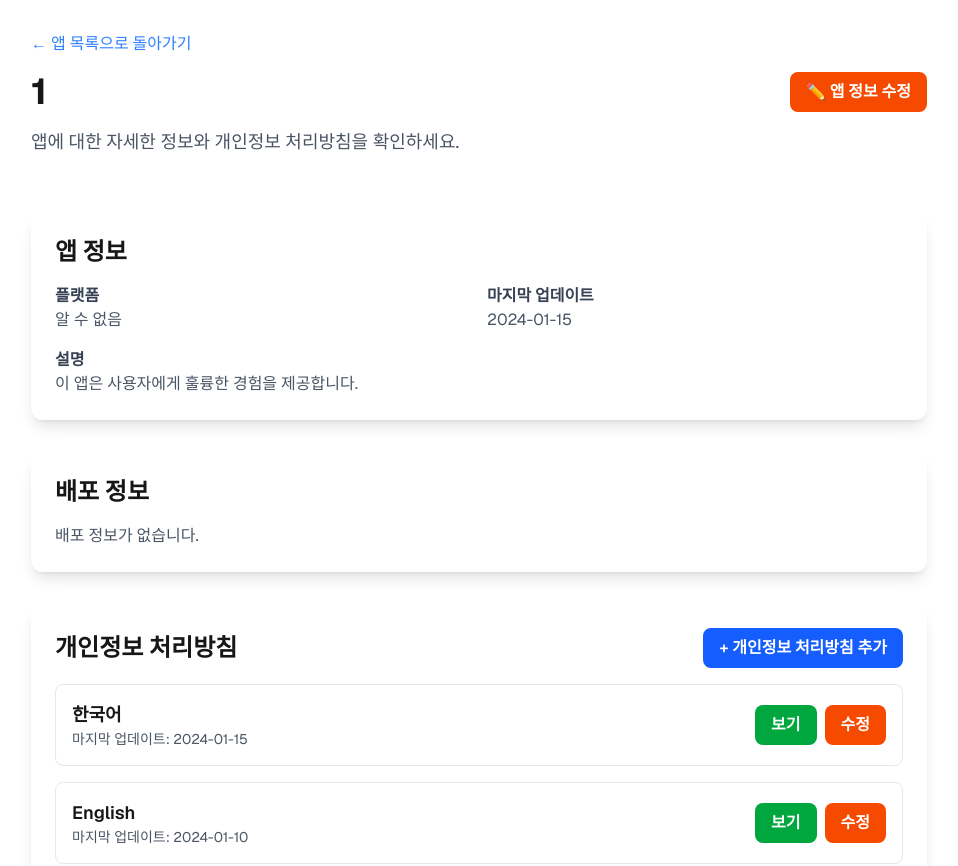
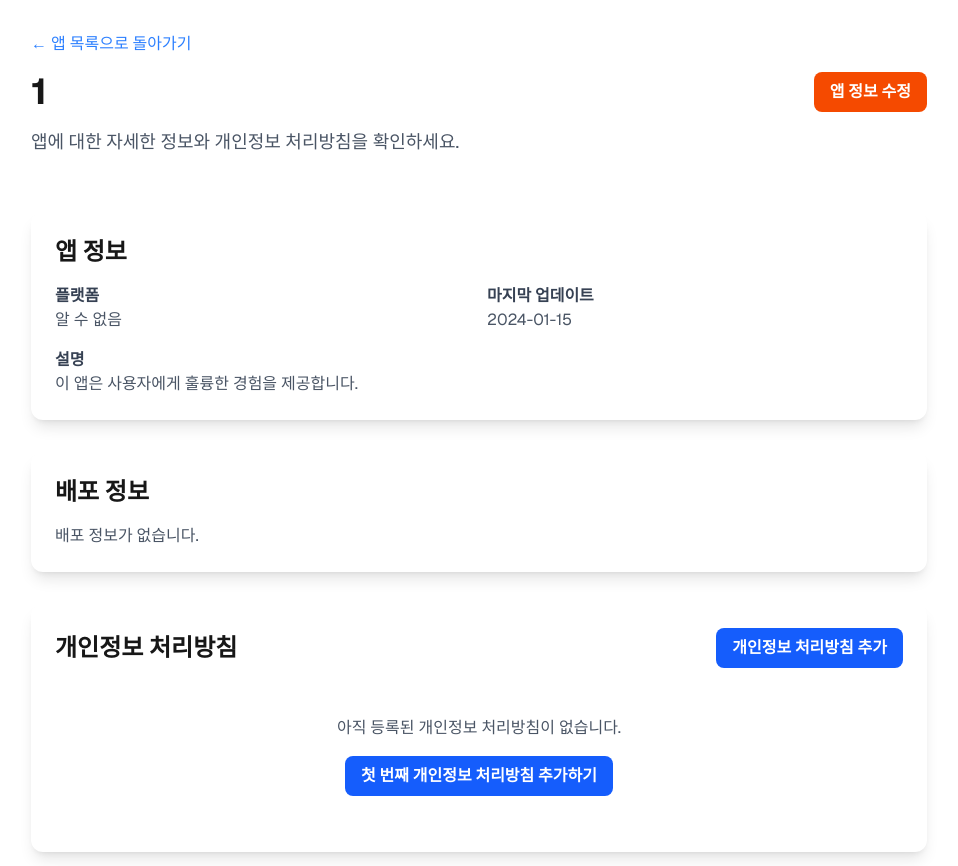
Before and after one commit to 0010capacity/0010capacity.github.io, a Next.js app: page /apps/1 in a window 1280 px wide. Shown: the top 866 px of the page, without its empty margins (161-1119 px from the left). Built offline with nearby package versions, Linux system fonts and the light colour scheme.

Commit message:
Refactor AppDetailPage to retrieve privacy policies dynamically and add delete functionality for privacy policies

```diff
--- a/app/apps/[appName]/page.tsx
+++ b/app/apps/[appName]/page.tsx
@@ -1,11 +1,6 @@
 import Link from 'next/link';
 import { getAppNames, getAppData, type Deployment } from '../../data/apps';
-
-interface PrivacyPolicy {
-  language: string;
-  url: string;
-  lastUpdated: string;
-}
+import { getPrivacyPoliciesForApp } from '../../data/privacy-policies';
 
 export async function generateStaticParams() {
   // 실제 존재하는 앱들을 기반으로 정적 경로 생성
@@ -30,10 +25,8 @@ export default async function AppDetailPage({ params }: AppDetailPageProps) {
   const deployments = appData?.deployments || [];
   const githubRepo = appData?.githubRepo || null;
 
-  const privacyPolicies: PrivacyPolicy[] = [
-    { language: 'ko', url: `/privacy-policies/${decodedAppName}/ko.md`, lastUpdated: '2024-01-15' },
-    { language: 'en', url: `/privacy-policies/${decodedAppName}/en.md`, lastUpdated: '2024-01-10' },
-  ];
+  // 실제 개인정보 처리방침 데이터 가져오기
+  const privacyPolicies = getPrivacyPoliciesForApp(decodedAppName);
 
   const getDeploymentLabel = (deployment: Deployment) => {
     if (deployment.type === 'other' && deployment.label) {
@@ -71,7 +64,7 @@ export default async function AppDetailPage({ params }: AppDetailPageProps) {
               href={`/edit-app?app=${encodeURIComponent(decodedAppName)}`}
               className="bg-orange-600 hover:bg-orange-700 text-white font-semibold py-2 px-4 rounded-lg transition-colors duration-200"
             >
-              ✏️ 앱 정보 수정
+              앱 정보 수정
             </Link>
           </div>
         </div>
@@ -171,7 +164,7 @@ export default async function AppDetailPage({ params }: AppDetailPageProps) {
               href={`/submit-pr?app=${encodeURIComponent(decodedAppName)}`}
               className="bg-blue-600 hover:bg-blue-700 text-white font-semibold py-2 px-4 rounded-lg transition-colors duration-200"
             >
-              + 개인정보 처리방침 추가
+              개인정보 처리방침 추가
             </Link>
           </div>
 
@@ -205,6 +198,17 @@ export default async function AppDetailPage({ params }: AppDetailPageProps) {
                       >
                         수정
                       </Link>
+                      <button
+                        className="bg-red-600 hover:bg-red-700 text-white font-semibold py-2 px-4 rounded-lg transition-colors duration-200"
+                        onClick={() => {
+                          if (confirm(`${policy.language === 'ko' ? '한국어' : 'English'} 개인정보 처리방침을 삭제하시겠습니까?`)) {
+                            // 실제로는 삭제 API 호출이나 상태 업데이트 로직이 들어가야 함
+                            alert('삭제 기능은 아직 구현되지 않았습니다.');
+                          }
+                        }}
+                      >
+                        삭제
+                      </button>
                     </div>
                   </div>
                 </div>
--- /dev/null
+++ b/app/data/privacy-policies.ts
@@ -0,0 +1,27 @@
+export interface PrivacyPolicyData {
+  appName: string;
+  language: string;
+  url: string;
+  lastUpdated: string;
+  content?: string;
+}
+
+export const privacyPolicies: PrivacyPolicyData[] = [
+  // 실제 개인정보 처리방침 데이터가 여기에 추가됩니다
+  // 예시:
+  // {
+  //   appName: 'Logit',
+  //   language: 'ko',
+  //   url: '/privacy-policies/Logit/ko.md',
+  //   lastUpdated: '2024-01-15',
+  //   content: '...'
+  // }
+];
+
+export const getPrivacyPoliciesForApp = (appName: string): PrivacyPolicyData[] => {
+  return privacyPolicies.filter(policy => policy.appName === appName);
+};
+
+export const getAllPrivacyPolicies = (): PrivacyPolicyData[] => {
+  return privacyPolicies;
+};
```
